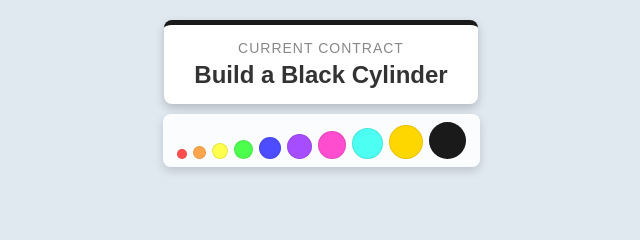
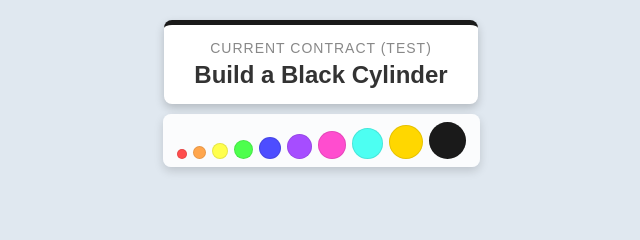
Before and after one commit to AsmanHud/fun-2048, a website built with Vite: page index.html in a window 1280 px wide. Shown: the top 240 px of the page, 319-959 px from the left. Built offline with nearby package versions, Linux system fonts and the light colour scheme; animation ran at ten frames a second.

Commit message:
Test the Butler deployment route (minor visible temp change to the game)

```diff
--- a/index.html
+++ b/index.html
@@ -9,7 +9,7 @@
     <body>
         <div id="ui-layer">
             <div id="ticket">
-                <div class="ticket-header">Current Contract</div>
+                <div class="ticket-header">Current Contract (Test)</div>
                 <div id="order-target">Target: ???</div>
             </div>
             <div id="tier-progress"></div>
```
